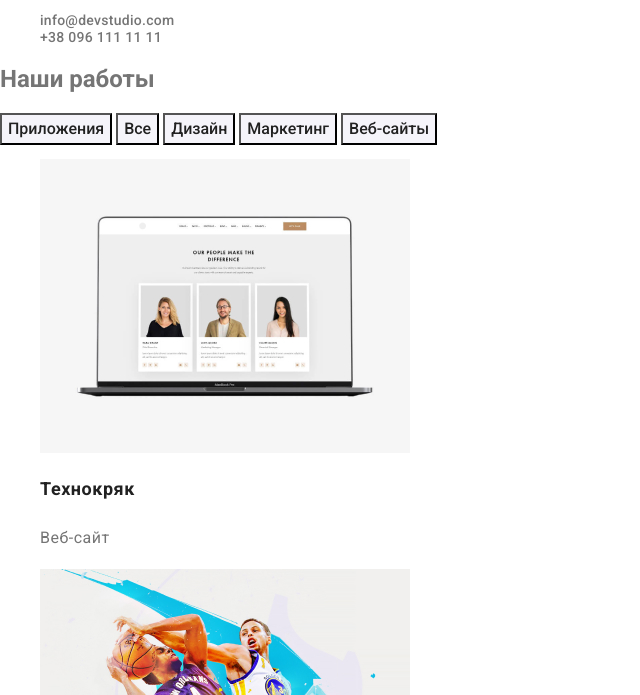
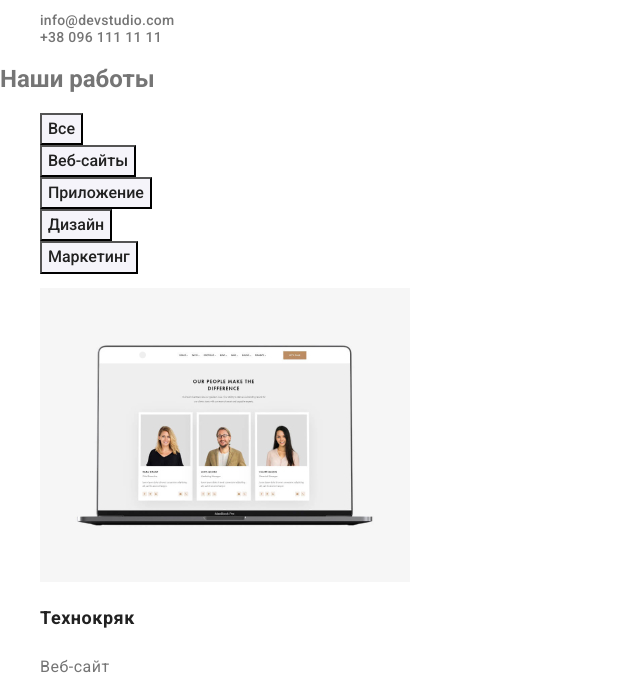
Before and after one commit to lily342s/goit-markup-hw-02, a plain HTML site: page portfolio.html in a window 1280 px wide. Shown: the part 98-793 px from the top of the page, without its empty margins (0-640 px from the left). Drawn offline with nearby package versions, Linux system fonts and the light colour scheme.

Commit message:
List instead of button in portfolio.html

```diff
--- a/portfolio.html
+++ b/portfolio.html
@@ -43,13 +43,13 @@
 
             <!--Наши работы-->
             <h1>Наши работы</h1>
-            <div class="nav-button">
-                <button type="button" class="button">Приложения</button>
-                <button type="button" class="button">Все</button>
-                <button type="button" class="button">Дизайн</button>
-                <button type="button" class="button">Маркетинг</button>
-                <button type="button" class="button">Веб-сайты</button>
-            </div>
+            <ul class="nav-button list">
+                <li><button type="button" class="button">Все</button></li>
+                <li><button type="button" class="button">Веб-сайты</button></li>
+                <li><button type="button" class="button">Приложение</button></li>
+                <li><button type="button" class="button">Дизайн</button></li>
+                <li><button type="button" class="button">Маркетинг</button></li>
+            </ul>
 
             <ul class="work-list list">
                 <li><a href="" class="link"><img src="./images/faces-on-notebook.jpg" alt="Лица на екране ноута" width="370">
```
